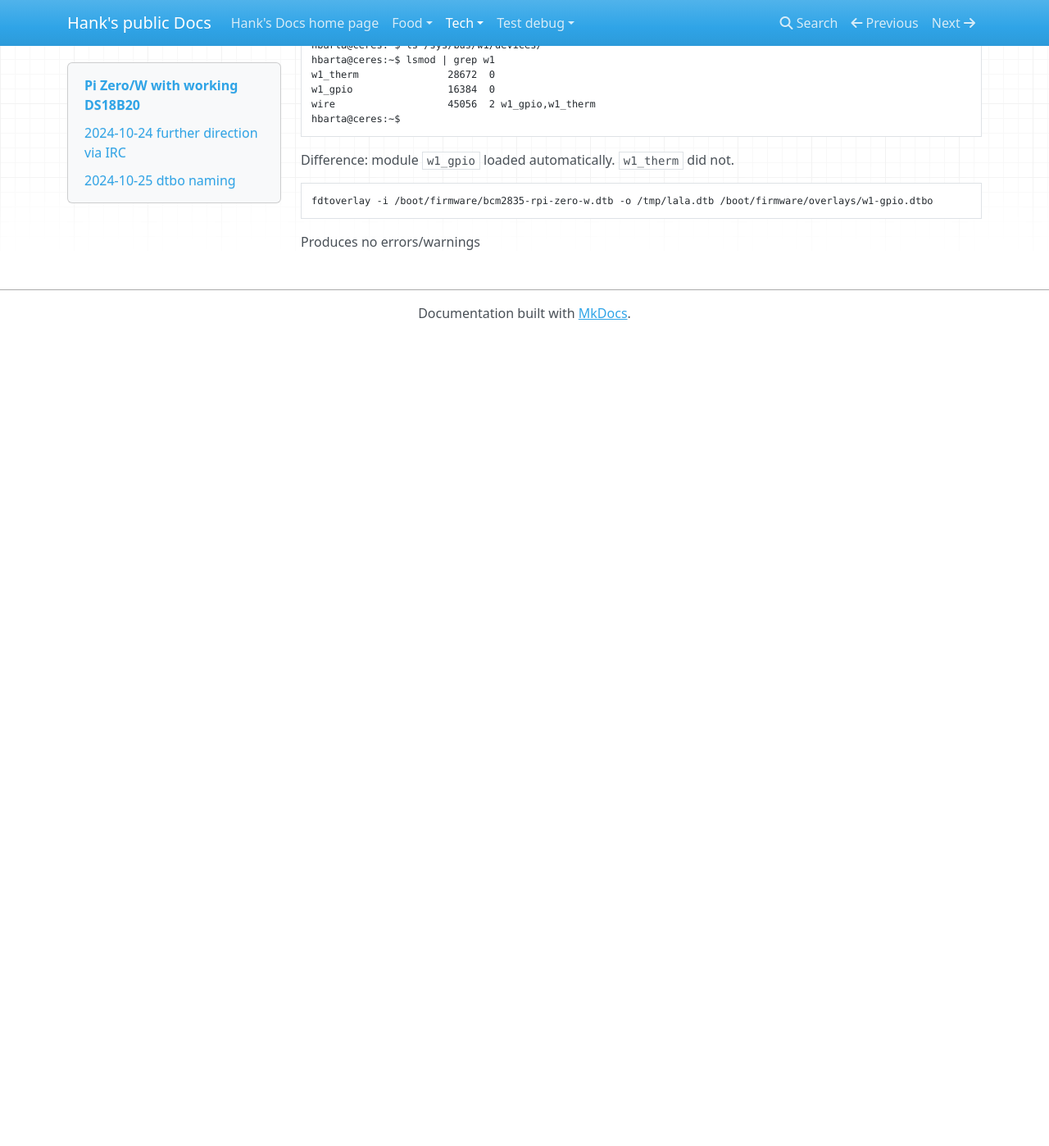
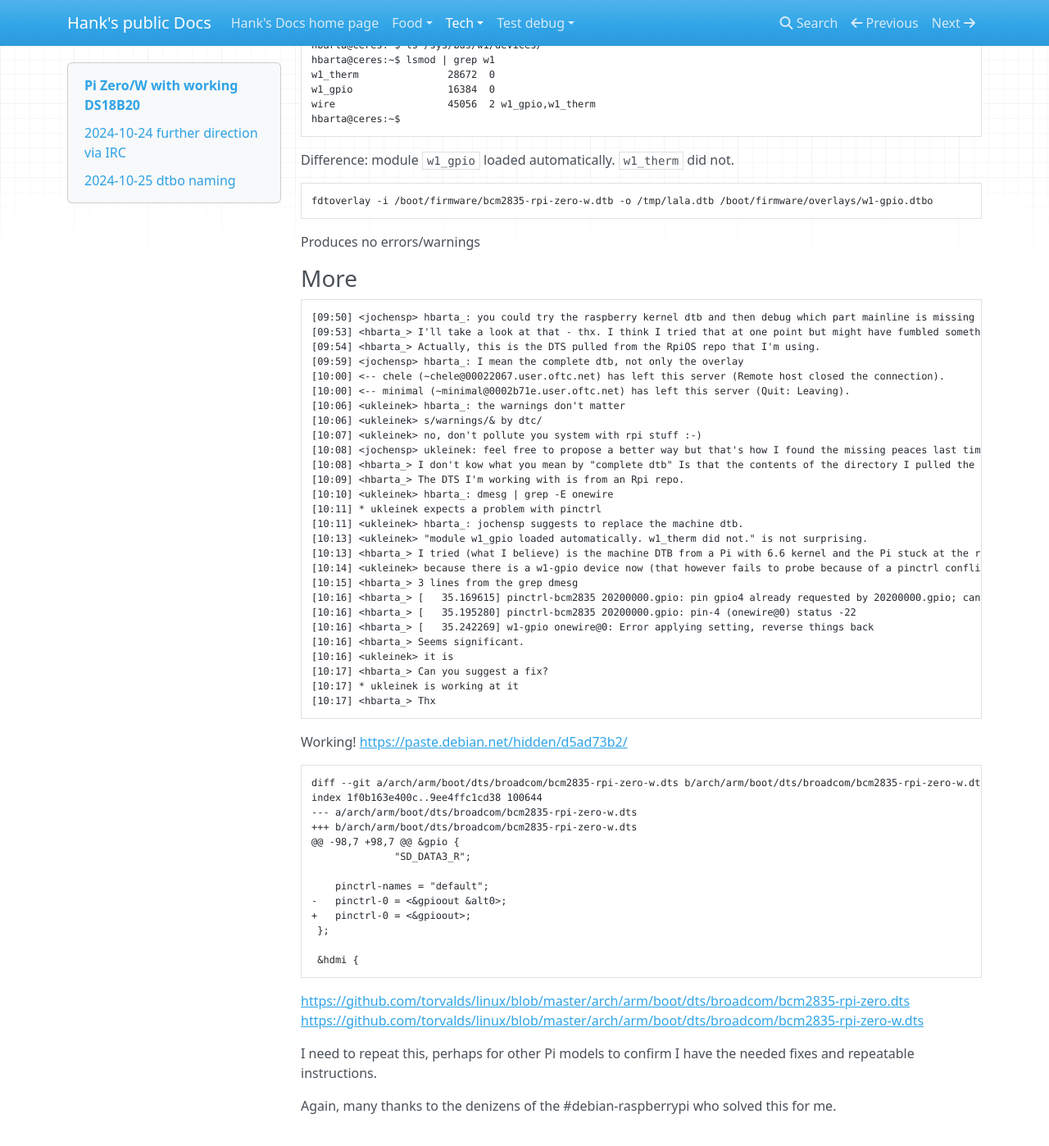
Before and after one commit to HankB/MkDocs-blog, an MkDocs documentation site: the page built from docs/tech/Pi-Zero_Debian_DS18B20.md, in a window 1280 px wide and 1400 px high, scrolled down 5104 px. Shown: the whole window at 82% size. Built offline with MkDocs 1.6.1, drawn with Linux system fonts in a browser that asks for light colours; nearby versions of some CDN libraries; before the commit the page ends 5514 px from its top, so only the background shows below that.

Commit message:
working solution

````diff
--- a/docs/tech/Pi-Zero_Debian_DS18B20.md
+++ b/docs/tech/Pi-Zero_Debian_DS18B20.md
@@ -299,3 +299,60 @@ fdtoverlay -i /boot/firmware/bcm2835-rpi-zero-w.dtb -o /tmp/lala.dtb /boot/firmw
 ```
 
 Produces no errors/warnings
+
+### More
+
+```text
+[09:50] <jochensp> hbarta_: you could try the raspberry kernel dtb and then debug which part mainline is missing
+[09:53] <hbarta_> I'll take a look at that - thx. I think I tried that at one point but might have fumbled something.
+[09:54] <hbarta_> Actually, this is the DTS pulled from the RpiOS repo that I'm using.
+[09:59] <jochensp> hbarta_: I mean the complete dtb, not only the overlay
+[10:00] <-- chele (~chele@00022067.user.oftc.net) has left this server (Remote host closed the connection).
+[10:00] <-- minimal (~minimal@0002b71e.user.oftc.net) has left this server (Quit: Leaving).
+[10:06] <ukleinek> hbarta_: the warnings don't matter
+[10:06] <ukleinek> s/warnings/& by dtc/
+[10:07] <ukleinek> no, don't pollute you system with rpi stuff :-)
+[10:08] <jochensp> ukleinek: feel free to propose a better way but that's how I found the missing peaces last time ;)
+[10:08] <hbarta_> I don't kow what you mean by "complete dtb" Is that the contents of the directory I pulled the DTS from
+[10:09] <hbarta_> The DTS I'm working with is from an Rpi repo.
+[10:10] <ukleinek> hbarta_: dmesg | grep -E onewire
+[10:11] * ukleinek expects a problem with pinctrl
+[10:11] <ukleinek> hbarta_: jochensp suggests to replace the machine dtb.
+[10:13] <ukleinek> "module w1_gpio loaded automatically. w1_therm did not." is not surprising.
+[10:13] <hbarta_> I tried (what I believe) is the machine DTB from a Pi with 6.6 kernel and the Pi stuck at the rainbow screen.
+[10:14] <ukleinek> because there is a w1-gpio device now (that however fails to probe because of a pinctrl conflict) and as the bus is missing there is no therm device that would trigger autoloading w1-therm
+[10:15] <hbarta_> 3 lines from the grep dmesg
+[10:16] <hbarta_> [   35.169615] pinctrl-bcm2835 20200000.gpio: pin gpio4 already requested by 20200000.gpio; cannot claim for onewire@0
+[10:16] <hbarta_> [   35.195280] pinctrl-bcm2835 20200000.gpio: pin-4 (onewire@0) status -22
+[10:16] <hbarta_> [   35.242269] w1-gpio onewire@0: Error applying setting, reverse things back
+[10:16] <hbarta_> Seems significant.
+[10:16] <ukleinek> it is
+[10:17] <hbarta_> Can you suggest a fix?
+[10:17] * ukleinek is working at it
+[10:17] <hbarta_> Thx
+```
+
+Working! <https://paste.debian.net/hidden/d5ad73b2/>
+
+```text
+diff --git a/arch/arm/boot/dts/broadcom/bcm2835-rpi-zero-w.dts b/arch/arm/boot/dts/broadcom/bcm2835-rpi-zero-w.dts
+index 1f0b163e400c..9ee4ffc1cd38 100644
+--- a/arch/arm/boot/dts/broadcom/bcm2835-rpi-zero-w.dts
++++ b/arch/arm/boot/dts/broadcom/bcm2835-rpi-zero-w.dts
+@@ -98,7 +98,7 @@ &gpio {
+ 			  "SD_DATA3_R";
+
+ 	pinctrl-names = "default";
+-	pinctrl-0 = <&gpioout &alt0>;
++	pinctrl-0 = <&gpioout>;
+ };
+
+ &hdmi {
+```
+
+<https://github.com/torvalds/linux/blob/master/arch/arm/boot/dts/broadcom/bcm2835-rpi-zero.dts>
+<https://github.com/torvalds/linux/blob/master/arch/arm/boot/dts/broadcom/bcm2835-rpi-zero-w.dts>
+
+I need to repeat this, perhaps for other Pi models to confirm I have the needed fixes and repeatable instructions.
+
+Again, many thanks to the denizens of the #debian-raspberrypi who solved this for me.
````
